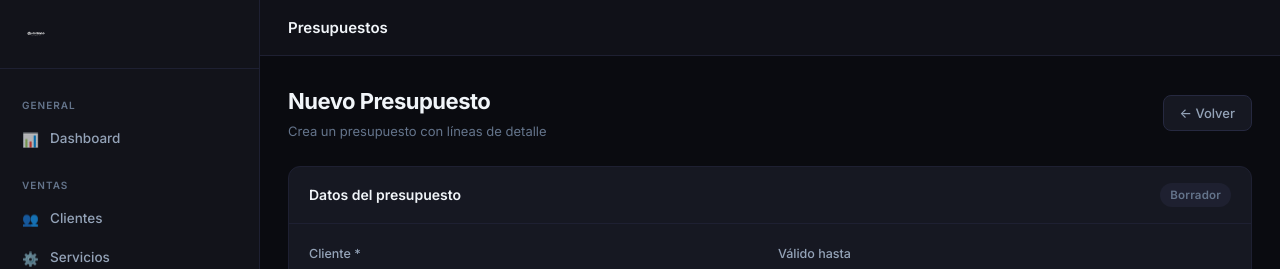
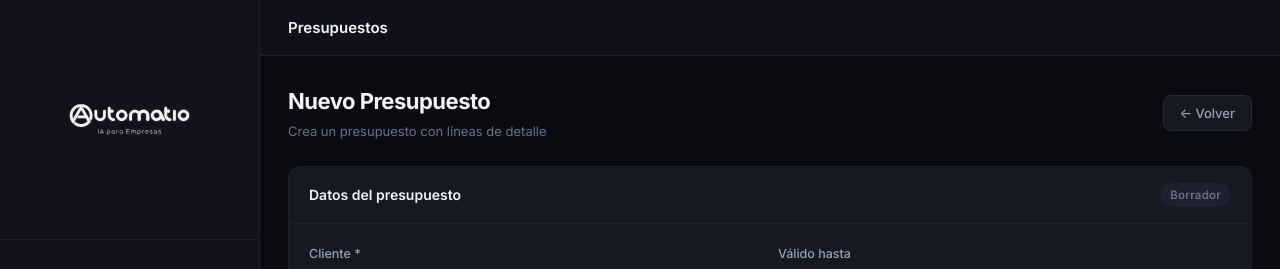
Before and after one commit to borjina-gif/automatio-crm, a Next.js app: page /quotes/new in a window 1280 px wide. Shown: the top 269 px of the page. Built offline with nearby package versions, Linux system fonts and the light colour scheme; no server answers; the database is empty.

Commit message:
Enlarge sidebar logo

```diff
--- a/src/app/globals.css
+++ b/src/app/globals.css
@@ -1141,11 +1141,12 @@ textarea {
 
 /* ===== Logo Images ===== */
 .sidebar-logo-img {
-    height: 28px;
-    width: auto;
+    width: 100%;
+    height: auto;
     object-fit: contain;
     filter: brightness(0) invert(1);
     opacity: 0.95;
+    padding: 0 8px;
 }
 
 .login-logo-img {
```
